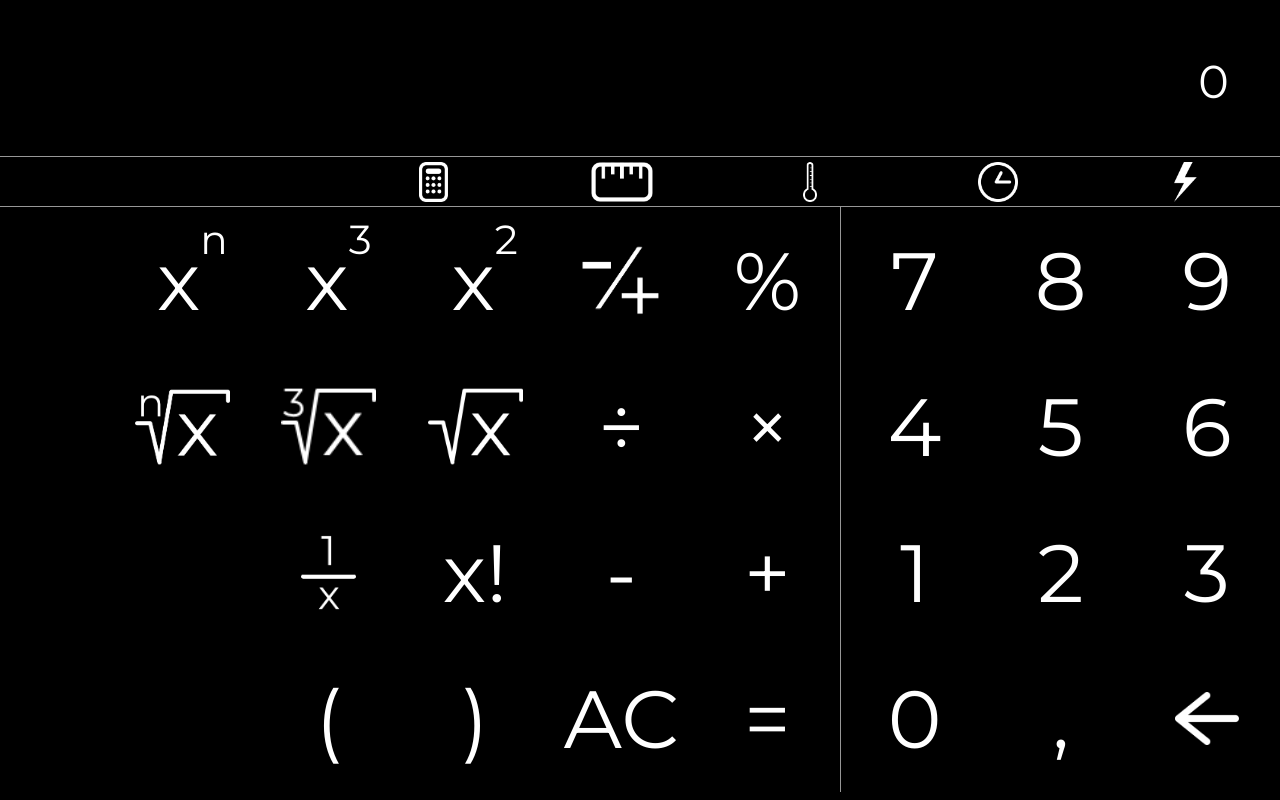
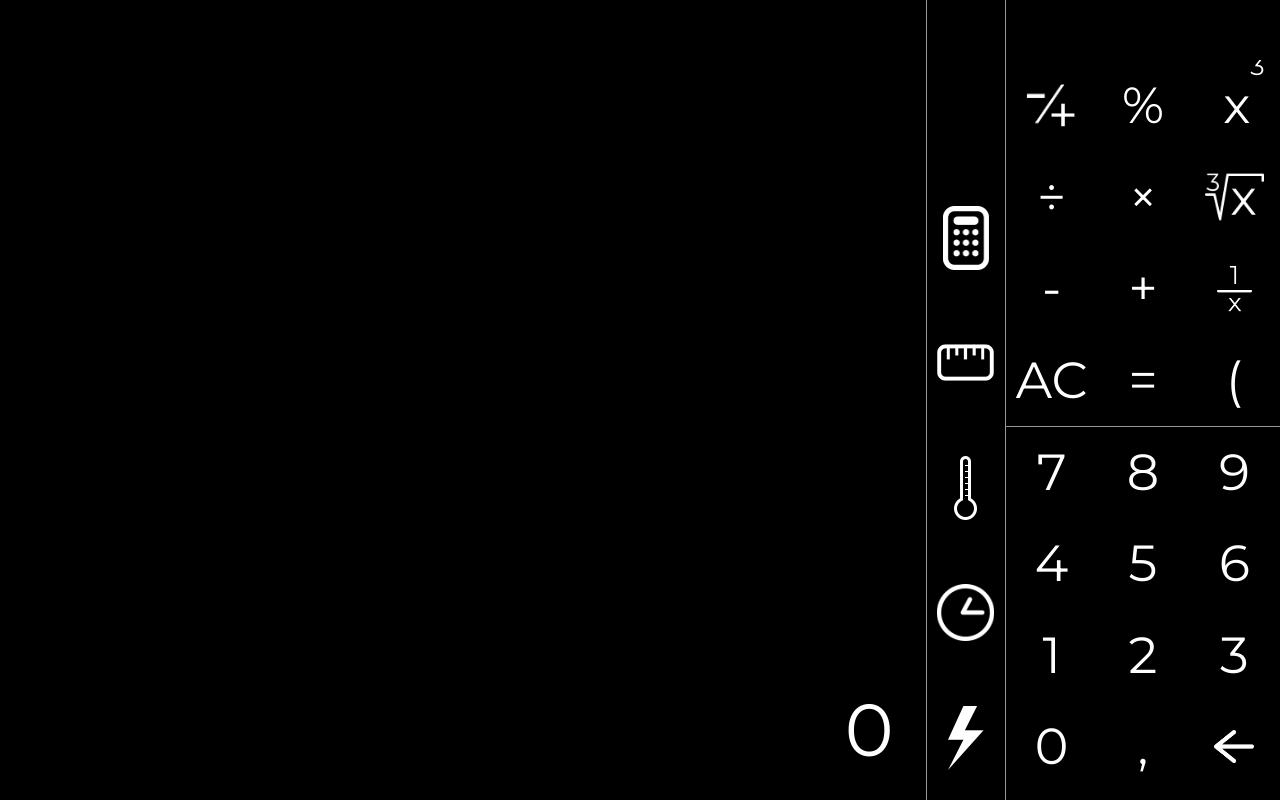
Before and after one commit to Paw1700/Calculator, an Angular app: page /calculator in a window 1280 px wide. Built offline with nearby package versions, Linux system fonts and the light colour scheme.

Commit message:
Calculator CSS Responsive add
Squash of 4 commits:
- Start of calculator CSS improving/clean up
- Calculator CSS adapted to landscape
- Small fix of adv. math CSS
- Next small fix to Calculator Component

```diff
--- a/src/app/calculator/calculator.component.scss
+++ b/src/app/calculator/calculator.component.scss
@@ -1,23 +1,43 @@
-.calculator{
+.calculator {
   display: flex;
   flex-direction: column;
   justify-content: flex-end;
   width: 100vw;
   height: 99vh;
+
+  @media (orientation: landscape) {
+    flex-direction: row;
+  }
 }
 
-.equation{
+.equation {
   width: 100vw;
   height: 61vh;
+
+  @media (orientation: landscape) {
+    height: 100vh;
+    width: 71vw;
+  }
 }
 
-.calcButtons{
+.calcButtons {
   display: flex;
   flex-direction: row;
-    width: 100vw;
   justify-content: flex-end;
+
+  @media (orientation: landscape) {
+    flex-direction: column;
+  }
 }
 
-.keyboard{
+.keyboard {
   border-left: 1px solid #979797;
+
+  @media (orientation: landscape) {
+    display: flex;
+    flex-direction: column;
+    justify-content: flex-end;
+    border-left: 0;
+    border-top: 1px solid #979797;
   }
+}
--- a/src/app/calculator/equation/equation.component.scss
+++ b/src/app/calculator/equation/equation.component.scss
@@ -1,4 +1,4 @@
-.equation{
+.equation {
   height: 100%;
   width: 100%;
   display: flex;
@@ -7,10 +7,16 @@
   align-items: flex-end;
 }
 
-.displayedNumber{
+.displayedNumber {
   font-size: 5.76vh;
   margin: 4vw;
   width: 92vw;
   text-align: end;
   overflow-wrap: break-word;
+
+  @media (orientation: landscape) {
+    font-size: 5.76vw;
+    margin: 4vh;
+    width: 92vh;
   }
+}
--- a/src/app/calculator/operations/operations.component.html
+++ b/src/app/calculator/operations/operations.component.html
@@ -1,18 +1,18 @@
 <div class="operationsBlock">
     <div class="advancedMathOperations">
-        <div class="button"><span class="xPowerOf">x</span><span class="powerOf">n</span></div>
+        <!-- <div class="button"><span class="xPowerOf">x</span><span class="powerOf">n</span></div> -->
         <div class="button" [ngClass]="{'clicked': keyClicked === 'powerOf3'}" (click)="this.buttonClicked('powerOf3')"><span class="xPowerOf">x</span><span class="powerOf">3</span></div>
         <div class="button" [ngClass]="{'clicked': keyClicked === 'powerOf2'}" (click)="this.buttonClicked('powerOf2')"><span class="xPowerOf">x</span><span class="powerOf">2</span></div>
 
-        <div class="button"><img class="sqrtImage" src="/assets/UI/ICON/CALCULATOR/OPERATIONS/sqrtOfPowerN.webp" alt="sqrt_image"></div>
+        <!-- <div class="button"><img class="sqrtImage" src="/assets/UI/ICON/CALCULATOR/OPERATIONS/sqrtOfPowerN.webp" alt="sqrt_image"></div> -->
         <div class="button" [ngClass]="{'clicked': keyClicked === 'cbrt'}" (click)="this.buttonClicked('cbrt')"><img class="sqrtImage" src="/assets/UI/ICON/CALCULATOR/OPERATIONS/sqrtOfPower3.webp" alt="sqrt_image"></div>
         <div class="button" [ngClass]="{'clicked': keyClicked === 'sqrt'}" (click)="this.buttonClicked('sqrt')"><img class="sqrtImage" src="/assets/UI/ICON/CALCULATOR/OPERATIONS/sqrt.webp" alt="sqrt_image"></div>
 
-        <div class="button"></div>
+        <!-- <div class="button"></div> -->
         <div class="button" [ngClass]="{'clicked': keyClicked === 'divide1Of'}" (click)="this.buttonClicked('divide1Of')"><img class="divided1Of" src="/assets/UI/ICON/CALCULATOR/OPERATIONS/1divideX.webp" alt="sqrt_image"></div>
         <div class="button" [ngClass]="{'clicked': keyClicked === 'factorial'}" (click)="this.buttonClicked('factorial')">x!</div>
 
-        <div class="button"></div>
+        <!-- <div class="button"></div> -->
         <div class="button" [ngClass]="{'clicked': keyClicked === 'bracketLeft'}" (click)="this.buttonClicked('bracketLeft')">(</div>
         <div class="button" [ngClass]="{'clicked': keyClicked === 'bracketRight'}" (click)="this.buttonClicked('bracketRight')">)</div>
     </div>
--- a/src/app/calculator/operations/operations.component.scss
+++ b/src/app/calculator/operations/operations.component.scss
@@ -1,16 +1,34 @@
-.operationsBlock{
-    display: flex;
-    flex-direction: row;
+.operationsBlock {
+  display: grid;
+  //   flex-direction: row;
+
+  @media (orientation: landscape) {
+    overflow-x: scroll;
+    width: 34.26vh;
+    // flex-direction: row-reverse;
+  }
 }
 
-.advancedMathOperations{
+.advancedMathOperations {
+  grid-area: 1/1;
   display: grid;
-    grid-template-columns: repeat(3, 11.42vw);
+  align-items: center;
+  grid-template-columns: repeat(2, 11.42vw);
+  @media (orientation: landscape) {
+    grid-template-columns: repeat(2, 11.42vh);
+    grid-area: 1/2;
+  }
 }
 
-.operations{
+.operations {
+  grid-area: 1/2;
   display: grid;
   grid-template-columns: repeat(2, 11.42vw);
+
+  @media (orientation: landscape) {
+    grid-template-columns: repeat(2, 11.42vh);
+    grid-area: 1/1;
+  }
 }
 
 .button {
@@ -20,34 +38,40 @@
   display: flex;
   justify-content: center;
   align-items: center;
+
+  @media (orientation: landscape) {
+    width: 11.42vh;
+    height: 11.42vh;
+    font-size: 6.34vh;
+  }
 }
 
-.clicked{
+.clicked {
   background-color: white;
   color: black;
 }
 
-.xPowerOf{
+.xPowerOf {
   position: relative;
   left: 0.75vw;
 }
 
-.powerOf{
+.powerOf {
   position: relative;
   font-size: 0.5em;
   top: -3.17vw;
   left: 0.75vw;
 }
 
-.sqrtImage{
+.sqrtImage {
   width: 65%;
 }
 
-.divided1Of{
+.divided1Of {
   height: 65%;
 }
 
-.plusMinus{
+.plusMinus {
   background-image: url(/assets/UI/ICON/CALCULATOR/KEYBOARD/plusMinus.webp);
   background-position: center;
   background-repeat: no-repeat;
--- a/src/app/shared/components/keyboard/keyboard.component.html
+++ b/src/app/shared/components/keyboard/keyboard.component.html
@@ -1,4 +1,3 @@
-<div class="keyboard">
 <div class="numbers">
     <div class="button" [ngClass]="{'clicked': keyClicked === '7'}" (click)="this.buttonClicked('7')">7</div>
     <div class="button" [ngClass]="{'clicked': keyClicked === '8'}" (click)="this.buttonClicked('8')">8</div>
@@ -11,6 +10,7 @@
     <div class="button" [ngClass]="{'clicked': keyClicked === '3'}" (click)="this.buttonClicked('3')">3</div>
     <div class="button" [ngClass]="{'clicked': keyClicked === '0'}" (click)="this.buttonClicked('0')">0</div>
     <div class="button" [ngClass]="{'clicked': keyClicked === 'comma'}" (click)="this.buttonClicked('comma')">,</div>
-        <div class="button" [ngClass]="{'clicked': keyClicked === 'return'}" (click)="this.buttonClicked('return')"><div class="return"></div></div>
+    <div class="button" [ngClass]="{'clicked': keyClicked === 'return'}" (click)="this.buttonClicked('return')">
+        <div class="return"></div>
     </div>
 </div>
--- a/src/app/shared/components/keyboard/keyboard.component.scss
+++ b/src/app/shared/components/keyboard/keyboard.component.scss
@@ -1,26 +1,29 @@
-.keyboard{
-    display: flex;
-    flex-direction: row;
-    align-items: start;
-}
-
-.numbers{
+.numbers {
   display: grid;
   grid-template-columns: 11.42vw 11.42vw 11.42vw;
+
+  @media (orientation: landscape) {
+    grid-template-columns: 11.42vh 11.42vh 11.42vh;
+  }
 }
 
 .button {
   width: 11.42vw;
   height: 11.42vw;
-    /* border: 1px solid #979797; */
   font-size: 6.34vw;
   display: flex;
   justify-content: center;
   align-items: center;
   transition-duration: 0.1s;
+
+  @media (orientation: landscape) {
+    width: 11.42vh;
+    height: 11.42vh;
+    font-size: 6.34vh;
+  }
 }
 
-.return{
+.return {
   background-image: url(/assets/UI/ICON/SHARED/KEYBOARD/returnArrow.webp);
   background-position: center;
   background-size: contain;
@@ -28,9 +31,15 @@
   width: 5vw;
   height: 11.42vw;
   margin-inline: 3.21vw;
+
+  @media (orientation: landscape) {
+    width: 5vh;
+    height: 11.42vh;
+    margin-inline: 3.21vh;
+  }
 }
 
-.clicked{
+.clicked {
   background-color: white;
   color: black;
 }
--- a/src/app/shared/components/modes/modes.component.scss
+++ b/src/app/shared/components/modes/modes.component.scss
@@ -1,6 +1,5 @@
 .bar {
-	border-top: 1px solid #979797;
-	border-bottom: 1px solid #979797;
+  border-block: 1px solid #979797;
   width: 100vw;
   height: 6.12vh;
   display: flex;
@@ -8,17 +7,28 @@
   justify-content: flex-end;
   align-items: center;
   flex-wrap: nowrap;
+
+  @media (orientation: landscape) {
+    flex-direction: column;
+    height: 100vh;
+    width: 6.12vw;
+    border-inline: 1px solid #979797;
+    border-block: 0;
+  }
+
   div {
-		&:first-of-type {
-			margin-inline: 3.81vw;
-			margin-left: 0;
-		}
     width: 7.08vw;
     height: 5vh;
     margin-inline: 3.81vw;
     background-position: center;
     background-size: contain;
     background-repeat: no-repeat;
+
+    @media (orientation: landscape) {
+		height: 5vw;
+		width: 7.08vh;
+		margin-block: 3.81vh;
+    }
   }
   .lengthConv {
     background-image: url(/assets/UI/ICON/SHARED/MODES/length.webp);
```
Lines whose indentation alone changed are shown as unchanged.
